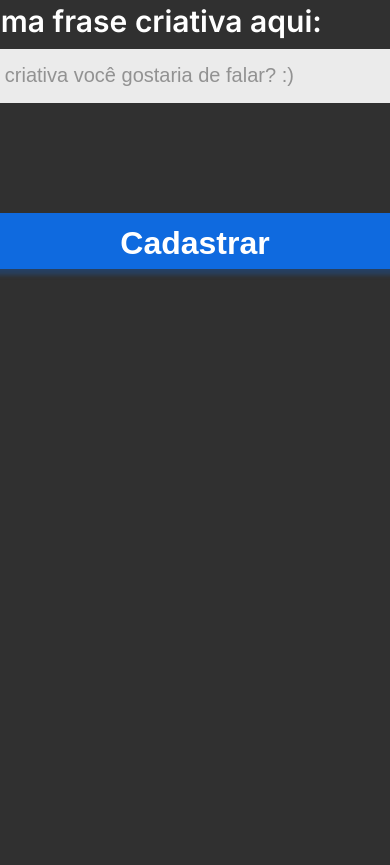
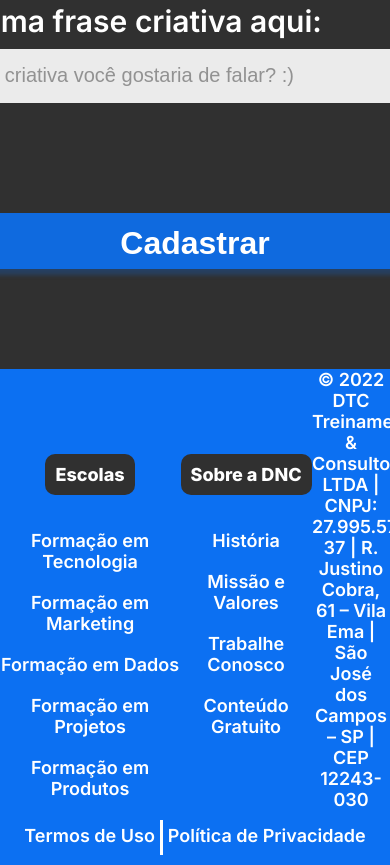
Before and after one commit to georgiabg/bootcampDNC, a plain HTML site: page index.html in a window 390 px wide. Shown: the part 1796-2661 px from the top of the page. Before the commit the page ends 2165 px from the top, so only its background shows below. Drawn offline with Linux system fonts and the light colour scheme.

Commit message:
Media Query

```diff
--- a/index.html
+++ b/index.html
@@ -74,6 +74,56 @@
         </form>
     </section>
 
+    <footer>
+        <div class="linha1">
+            <nav>
+                <h5>Escolas</h5>
+                <ul>
+                    <li>
+                        <a href="">Formação em Tecnologia</a>
+                    </li>
+                    <li>
+                        <a href="">Formação em Marketing</a>
+                    </li>
+                    <li>
+                        <a href="">Formação em Dados</a>
+                    </li>
+                    <li>
+                        <a href="">Formação em Projetos</a>
+                    </li>
+                    <li>
+                        <a href="">Formação em Produtos</a>
+                    </li>
+                </ul>
+            </nav>
+            <nav>
+                <h5>Sobre a DNC</h5>
+                <ul>
+                    <li>
+                        <a href="">História</a>
+                    </li>
+                    <li>
+                        <a href="">Missão e Valores</a>
+                    </li>
+                    <li>
+                        <a href="">Trabalhe Conosco</a>
+                    </li>
+                    <li>
+                        <a href="">Conteúdo Gratuito</a>
+                    </li>
+                </ul>
+            </nav>
+
+            <div class="endereco">
+                © 2022 DTC Treinamentos & Consultoria LTDA | CNPJ: 27.995.577/0001-37 | R. Justino Cobra, 61 – Vila Ema | São José dos Campos – SP | CEP 12243-030
+            </div>
+        </div>
+        <div class="linha2">
+           <a href="">Termos de Uso</a>
+           <a href="">Política de Privacidade</a>
+        </div>
+    </footer>
+
 
 </body>
 </html>
--- a/style.css
+++ b/style.css
@@ -162,3 +162,140 @@ input[type="submit"] {
     box-shadow: 0px 6px 4px 0px rgba(12, 112, 242, 0.25);
     cursor: pointer;
 }
+
+/* Footer */
+
+footer {
+    width: 100%;
+    background-color: var(--azul-dnc);
+}
+
+footer .linha1 {
+    display: flex;
+    justify-content: space-around;
+    align-items: center;
+}
+
+footer ul {
+    list-style: none;
+    margin: 0px;
+    padding: 0px;
+}
+
+footer nav {
+    display: flex;
+    flex-direction: column;
+    align-items: center;
+    height: 330px;
+}
+
+footer h5 {
+    text-align: center;
+    color: white;
+    font-weight: 800;
+    font-size: 18px;
+    font-family: var(--font-padrao);
+
+    background-color: var(--preto-dnc);
+    border-radius: 10px;
+    padding: 10px 10px 10px 10px;
+    margin-bottom: 15px;
+}
+
+footer ul li {
+
+    text-align: center;
+    color: white;
+    font-weight: 600;
+    font-size: 18px;
+    font-family: var(--font-padrao);
+
+    margin: 20px 0px 20px 0px;
+}
+
+footer ul li a {
+    color: white;
+    text-decoration: none;
+}
+
+footer ul li a:hover {
+    color: var(--cinza-dnc);
+}
+
+footer .endereco {
+    font-weight: 600;
+    font-size: 18px;
+    font-family: var(--font-padrao);
+    color: white;
+    text-align: center;
+    width: 20%;
+}
+
+footer .linha2 {
+    height: 35px;
+    display: flex;
+    justify-content: center;
+    margin: 0px;
+    padding: 10px 10px 10px 10px;
+}
+
+footer .linha2 a {
+    font-family: var(--font-padrao);
+    font-size: 18px;
+    font-weight: 600;
+    color: white;
+    text-decoration: none;
+    padding: 5px;
+}
+
+footer .linha2 a:first-child {
+    border-right: 3px solid white;
+}
+
+footer .linha2 a:hover {
+    color: var(--cinza-dnc);
+}
+
+@media only screen and (max-widht: 600px) {
+    #menu-principal {
+        display: flex;
+        flex-direction: column;
+        height: auto;
+    }
+
+    #menu-superior {
+        flex-direction: column;
+        width: 100%;
+        margin: 0px;
+    }
+
+    #menu-superior a {
+        display: flex;
+        align-items: center;
+        height: 50px;
+    }
+
+    #menu-principal button {
+        width: 100%;
+        margin: 0px;
+    }
+
+    section h1 {
+        font-size: 38px;
+    }
+
+    section h2 {
+        font-size: 28px;
+        padding-right: 15px;
+        padding-left: 15px;
+    }
+
+    form {
+        width: 95%;
+        font-size: 20px;
+    }
+
+    .checkbox-itens label {
+        font-size: 17px;
+    }
+}
```
